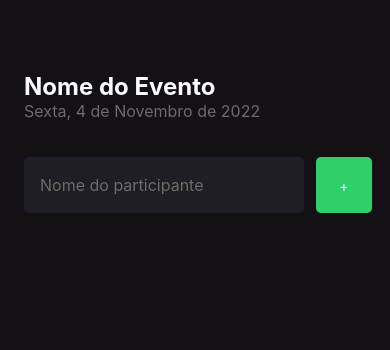
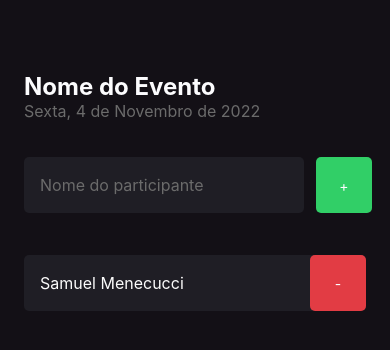
Before and after one commit to SamuelMenecucci/imhere, a React Native app: screen / in a window 390 px wide. Shown: the top 350 px of the page. Built offline with nearby package versions, Linux system fonts and the light colour scheme.

Commit message:
feat: created Participan component

```diff
--- /dev/null
+++ b/src/screens/Home/components/Participant/index.tsx
@@ -0,0 +1,15 @@
+import React from "react";
+import { View, Text, TouchableOpacity } from "react-native";
+import { styles } from "./styles";
+
+export function Participant() {
+  return (
+    <View style={styles.container}>
+      <Text style={styles.name}>Samuel Menecucci</Text>
+
+      <TouchableOpacity style={styles.button}>
+        <Text style={styles.buttonText}>-</Text>
+      </TouchableOpacity>
+    </View>
+  );
+}
--- /dev/null
+++ b/src/screens/Home/components/Participant/styles.ts
@@ -0,0 +1,29 @@
+import { StyleSheet } from "react-native";
+
+export const styles = StyleSheet.create({
+  container: {
+    width: "100%",
+    backgroundColor: "#1f1e25",
+    borderRadius: 5,
+    flexDirection: "row",
+    alignItems: "center",
+    marginBottom: 10,
+  },
+  name: {
+    color: "#fbfbfb",
+    flex: 1,
+    fontSize: 16,
+    marginLeft: 16,
+  },
+  buttonText: {
+    color: "#fcfcfe",
+  },
+  button: {
+    width: 56,
+    height: 56,
+    borderRadius: 5,
+    backgroundColor: "#e23c44",
+    alignItems: "center",
+    justifyContent: "center",
+  },
+});
--- a/src/screens/Home/index.tsx
+++ b/src/screens/Home/index.tsx
@@ -1,6 +1,8 @@
+import { StatusBar } from "expo-status-bar";
 import React from "react";
 import { Text, View, TextInput, TouchableOpacity } from "react-native";
 import { styles } from "./styles";
+import { Participant } from "./components/Participant";
 
 export function Home() {
   const handleParticipantAdd = () => {};
@@ -23,6 +25,8 @@
           <Text style={styles.buttonText}>+</Text>
         </TouchableOpacity>
       </View>
+
+      <Participant />
     </View>
   );
 }
```
